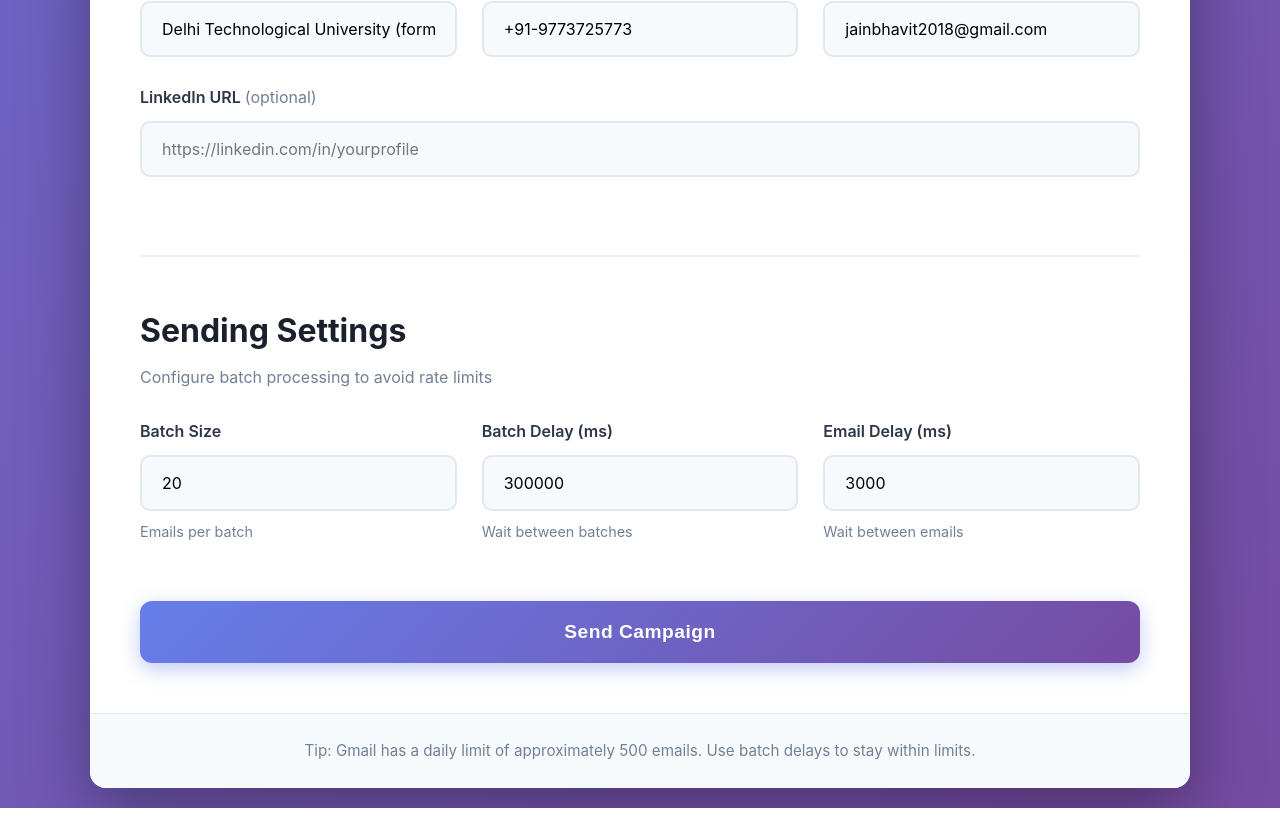
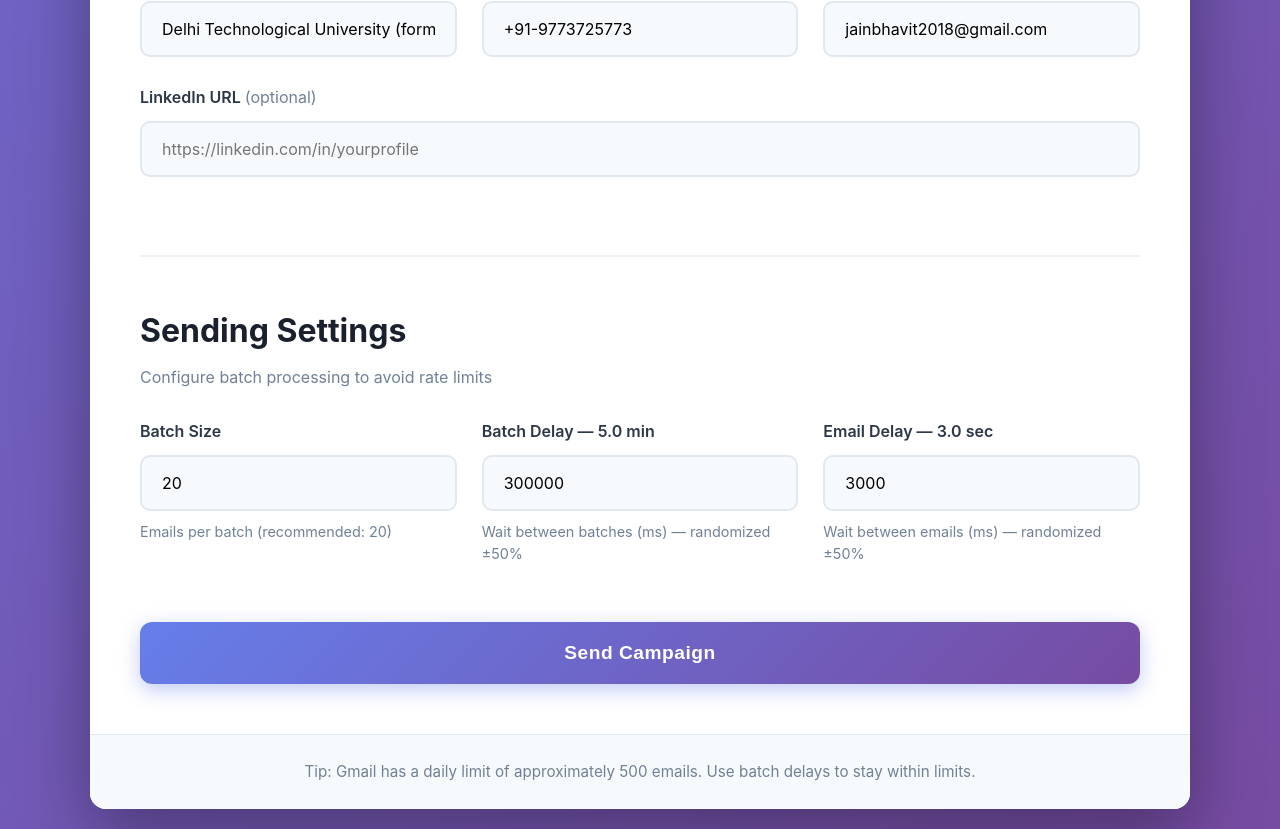
Before and after one commit to KaranGupta2005/Cold-Mailer, a React (Vite) app in the folder client/: page / in a window 1280 px wide. Shown: the part 2491-3320 px from the top of the page. Before the commit the page ends 3299 px from the top, so only its background shows below. Built offline with nearby package versions, Linux system fonts and the light colour scheme.

Commit message:
Show human-readable delay labels (sec/min) that update live

```diff
--- a/client/src/App.jsx
+++ b/client/src/App.jsx
@@ -329,17 +329,17 @@ function App() {
               <div className="form-group">
                 <label>Batch Size</label>
                 <input type="number" name="batchSize" value={formData.batchSize} onChange={handleChange} min="1" max="100" />
-                <small>Emails per batch</small>
+                <small>Emails per batch (recommended: 20)</small>
               </div>
               <div className="form-group">
-                <label>Batch Delay (ms)</label>
+                <label>Batch Delay — {(formData.batchDelay / 60000).toFixed(1)} min</label>
                 <input type="number" name="batchDelay" value={formData.batchDelay} onChange={handleChange} min="0" step="1000" />
-                <small>Wait between batches</small>
+                <small>Wait between batches (ms) — randomized ±50%</small>
               </div>
               <div className="form-group">
-                <label>Email Delay (ms)</label>
+                <label>Email Delay — {(formData.emailDelay / 1000).toFixed(1)} sec</label>
                 <input type="number" name="emailDelay" value={formData.emailDelay} onChange={handleChange} min="0" step="100" />
-                <small>Wait between emails</small>
+                <small>Wait between emails (ms) — randomized ±50%</small>
               </div>
             </div>
           </div>
```
